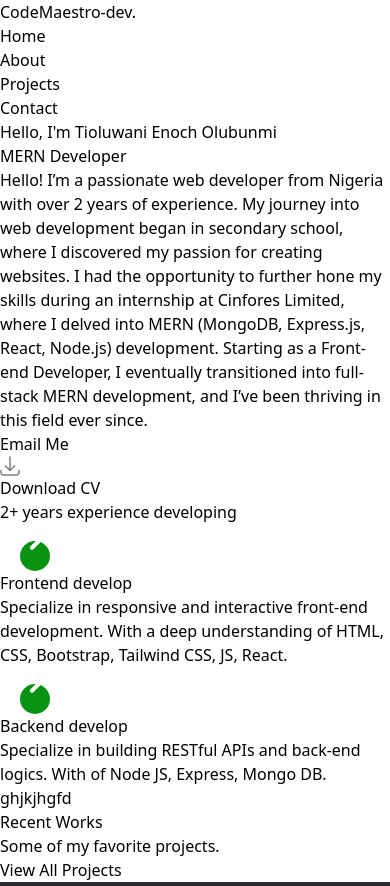
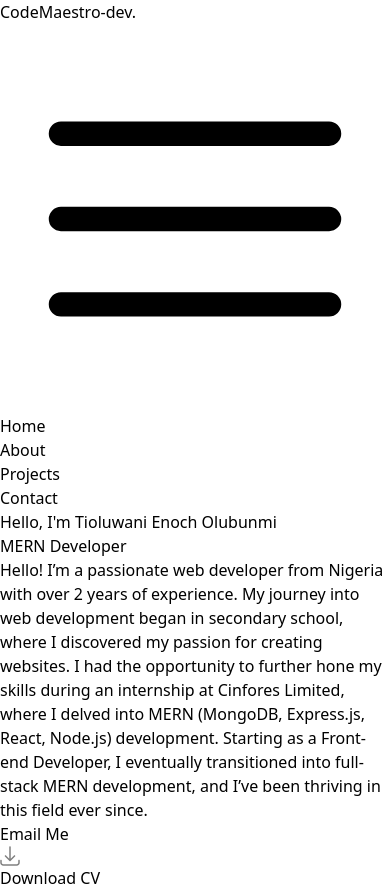
Before and after one commit to CodeMaestro-dev/portfolio-website, a React (Vite) app: page / in a window 390 px wide. Shown: the top 886 px of the page. Built offline with nearby package versions, Linux system fonts and the light colour scheme.

Commit message:
added responsiveness

```diff
--- a/src/assets/components/ContactMe.jsx
+++ b/src/assets/components/ContactMe.jsx
@@ -2,9 +2,9 @@ import { Link } from "react-router-dom";
 
 export default function ContactMe() {
   return (
-    <div className="bg-[#0A0A0F] border-l-[10px] border-[#079211] flex justify-between items-center h-full px-[123px] py-[63px]">
+    <div className="bg-[#0A0A0F] border-l-[10px] border-[#079211] flex flex-col lg:flex-row justify-between items-start lg:items-center h-full px-[50px] lg:px-[123px] py-[63px]">
       <div>
-        <h3 className="font-bold text-[38px] text-white">
+        <h3 className="font-bold text-[26px] md:text-[38px] text-white">
           Have any project in mind ?
         </h3>
         <p className="text-[16px] text-[#808080] mt-[16px]">
@@ -14,7 +14,7 @@ export default function ContactMe() {
       <div>
         <Link
           to="/contact"
-          className="bg-[#079211] px-[16px] py-[10px] text-white font-bold text-[18px]"
+          className="block mt-[20px] lg:mt-0 bg-[#079211] px-[16px] py-[10px] text-white font-bold text-[18px]"
         >
           Contact Me
         </Link>
--- a/src/assets/components/HeroSection.jsx
+++ b/src/assets/components/HeroSection.jsx
@@ -4,14 +4,14 @@ import downloadIcon from "/assets/logo-icons/download-icon.svg";
 
 export default function HeroSection() {
   return (
-    <div className="text-white font-bold px-[123px]">
-      <h1 className="text-[#079211] text-[38px]">
+    <div className="text-white font-bold px-[50px] lg:px-[123px]">
+      <h1 className="text-[#079211] text-[24px] md:text-[38px] mb-[10px] md:mb-0">
         Hello, I&apos;m Tioluwani Enoch Olubunmi
       </h1>
-      <h2 className="text-[88px] border-e-[6px] border-white w-fit pr-[45px] mb-[38px]">
+      <h2 className="text-[50px] md:text-[88px] border-e-[6px] border-white w-fit pr-[45px] mb-[38px]">
         MERN Developer
       </h2>
-      <p className=" font-normal text-[#808080] w-[725px]">
+      <p className=" font-normal text-[#808080] w-full  lg:w-[725px]">
         Hello! I’m a passionate web developer from Nigeria with over 2 years of
         experience. My journey into web development began in secondary school,
         where I discovered my passion for creating websites. I had
--- a/src/assets/components/Input.jsx
+++ b/src/assets/components/Input.jsx
@@ -4,10 +4,10 @@ export default function Input({ type, placeholder, name, value }) {
   let style = null;
   if (type == "submit") {
     style =
-      "bg-[#079211] focus:bg-slate-500 ps-5 py-3 w-96 rounded-md text-white cursor-pointer hover:bg-slate-500 transition-all uppercase font-bold";
+      "bg-[#079211] focus:bg-slate-500 ps-5 py-3 w-full md:w-96 rounded-md text-white cursor-pointer hover:bg-slate-500 transition-all uppercase font-bold";
   } else {
     style =
-      "bg-[#2B2B2B] focus:bg-slate-500 ps-5 py-3 w-96 rounded-md text-white";
+      "bg-[#2B2B2B] focus:bg-slate-500 ps-5 py-3 w-full md:w-96 rounded-md text-white";
   }
 
   return (
--- a/src/assets/components/Navbar.jsx
+++ b/src/assets/components/Navbar.jsx
@@ -2,10 +2,31 @@ import { Link } from "react-router-dom";
 
 export default function Navbar() {
   return (
-    <div className="bg-[#101017] px-[123px] py-[23px] text-white font-bold  flex fixed w-full justify-between font-mono">
-      <Link to="/" className="text-[24px]">CodeMaestro-dev<span className="text-[#079211] text-[30px]">.</span> </Link>
+    <div className="bg-[#101017] px-[20px] lg:px-[123px] py-[23px] text-white font-bold flex flex-col items-center gap-[20px] md:gap-0 md:flex-row fixed w-full justify-between font-mono">
+      <div className="flex items-center justify-between w-full">
+        <Link to="/" className="text-[24px]">
+          CodeMaestro-dev<span className="text-[#079211] text-[30px]">.</span>{" "}
+        </Link>
 
-      <ul className="flex gap-[38px] items-center">
+        <div className="block md:hidden">
+          <svg
+            xmlns="http://www.w3.org/2000/svg"
+            fill="none"
+            viewBox="0 0 24 24"
+            strokeWidth={1.5}
+            stroke="currentColor"
+            className="size-6"
+          >
+            <path
+              strokeLinecap="round"
+              strokeLinejoin="round"
+              d="M3.75 6.75h16.5M3.75 12h16.5m-16.5 5.25h16.5"
+            />
+          </svg>
+        </div>
+      </div>
+
+      <ul className="hidden  md:flex gap-[38px] items-center">
         <li>
           <Link to="/">Home</Link>
         </li>
--- a/src/assets/components/Project.jsx
+++ b/src/assets/components/Project.jsx
@@ -4,8 +4,8 @@ import externalLink from "/assets/logo-icons/external-link.svg";
 export default function Project({img, link, project}) {
   return (
     <div className="flex flex-col">
-      <img src={img} role="presentation" className="h-[550px]"/>
-      <h4 className="text-white text-[28px] font-bold mt-[38px] mb-[16px]">{project}</h4>
+      <img src={img} role="presentation" className="h-[550px] object-cover"/>
+      <h4 className="text-white text-[20px] md:text-[28px] font-bold mt-[38px] mb-[16px]">{project}</h4>
       <a href={link} target="_blank" className="flex items-center gap-[10px]">
         <span className="text-[#079211]">See Project</span>
         <img src={externalLink} role="presentation" />
--- a/src/assets/components/Skill.jsx
+++ b/src/assets/components/Skill.jsx
@@ -6,7 +6,7 @@ export default function Skill({ title, description }) {
   return (
     <div className="bg-[#313131] px-[25px] py-[68px] border-b-[4px] border-[#079211]">
       <img src={skill} role="presentation" />
-      <h3 className="text-white font-bold text-[26px] mt-[46px] mb-[18px]">{title}</h3>
+      <h3 className="text-white font-bold text-[16px] md:text-[26px] mt-[46px] mb-[18px]">{title}</h3>
       <p className="text-[#808080]">{description}</p>
     </div>
   );
--- a/src/assets/components/Skills.jsx
+++ b/src/assets/components/Skills.jsx
@@ -2,10 +2,10 @@ import Skill from "./Skill";
 
 export default function Skills() {
   return (
-    <div className="text-white px-[123px] my-[120px]">
+    <div className="text-white px-[50px] lg:px-[123px] my-[120px]">
       <h2 className="font-bold text-[46px]">2+ years experience developing</h2>
 
-      <div className="grid grid-cols-2 gap-[20px] mt-[90px]">
+      <div className="grid grid-cols-1 lg:grid-cols-2 gap-[20px] mt-[90px]">
         <Skill
           title="Frontend develop"
           description="Specialize in responsive and interactive front-end development. With a deep understanding of HTML, CSS, Bootstrap, Tailwind CSS, JS, React."
--- a/src/assets/pages/Contact.jsx
+++ b/src/assets/pages/Contact.jsx
@@ -57,7 +57,7 @@ export default function Contact() {
           Send me a message.
         </h1>
         <p className="text-[#079211]">{success}</p>
-        <form className="flex flex-col gap-5" onSubmit={HANDLE_SUBMIT}>
+        <form className="flex flex-col gap-5 w-full" onSubmit={HANDLE_SUBMIT}>
           <Input type="text" name="name" placeholder="Your Full Name" />
           <Input type="name" name="email" placeholder="Your Email" />
           <Input type="number" name="phoneno" placeholder="Your Phone Number" />
@@ -65,7 +65,7 @@ export default function Contact() {
             placeholder="Your Message"
             name="message"
             id="message"
-            className="bg-[#2B2B2B] focus:bg-slate-500 ps-5 py-3 w-96 rounded-md text-white"
+            className="bg-[#2B2B2B] focus:bg-slate-500 ps-5 py-3 w-full md:w-96 rounded-md text-white"
           ></textarea>
           <Input type="submit" value="Contact Me" />
           <p className="text-red-500">{error}</p>
```
Also changed, not shown: src/assets/components/Footer.jsx (+4 -4 lines), src/assets/components/Works.jsx (+5 -5 lines).
